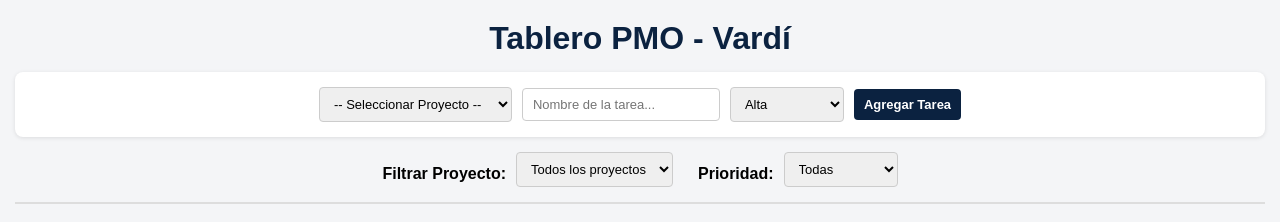
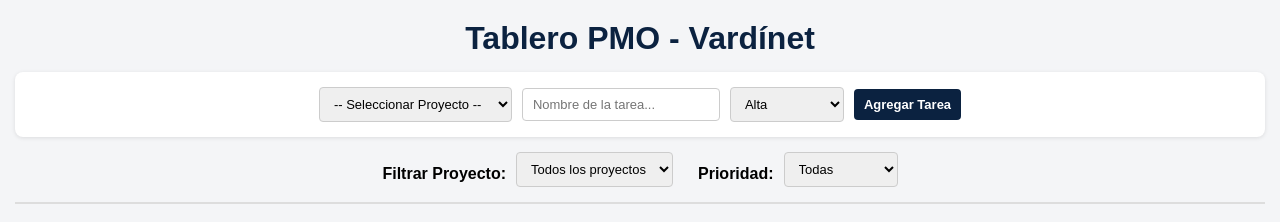
Before and after one commit to carlosmanrrique437-dotcom/tablerokanban, a plain HTML site: page index.html in a window 1280 px wide. Shown: the top 222 px of the page. Drawn offline with Linux system fonts and the light colour scheme; no server answers.

Commit message:
Update index.html

```diff
--- a/index.html
+++ b/index.html
@@ -10,7 +10,7 @@
 </head>
 <body>
 
-  <h1>Tablero PMO - Vardí</h1>
+  <h1>Tablero PMO - Vardínet</h1>
 
   <!-- Controles para crear tareas y seleccionar proyectos -->
   <div class="form-container" style="background-color: #fff; padding: 15px; border-radius: 8px; box-shadow: 0 1px 4px rgba(0,0,0,0.1);">
```
